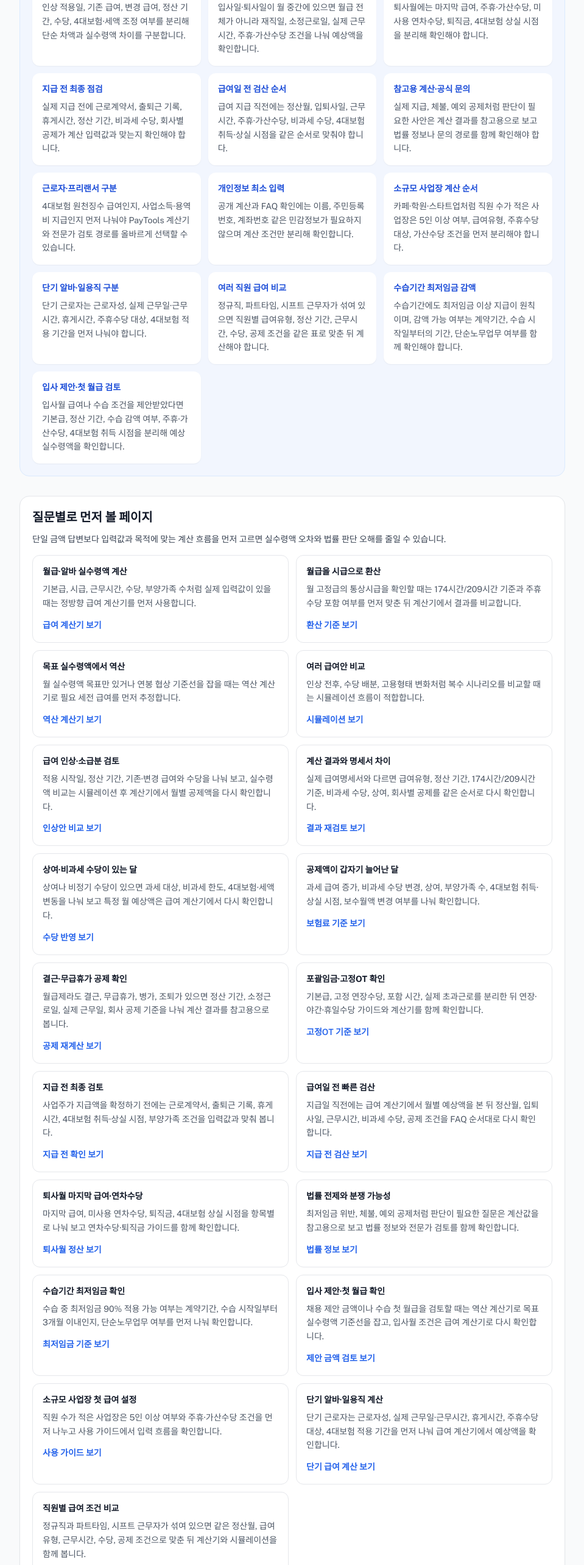
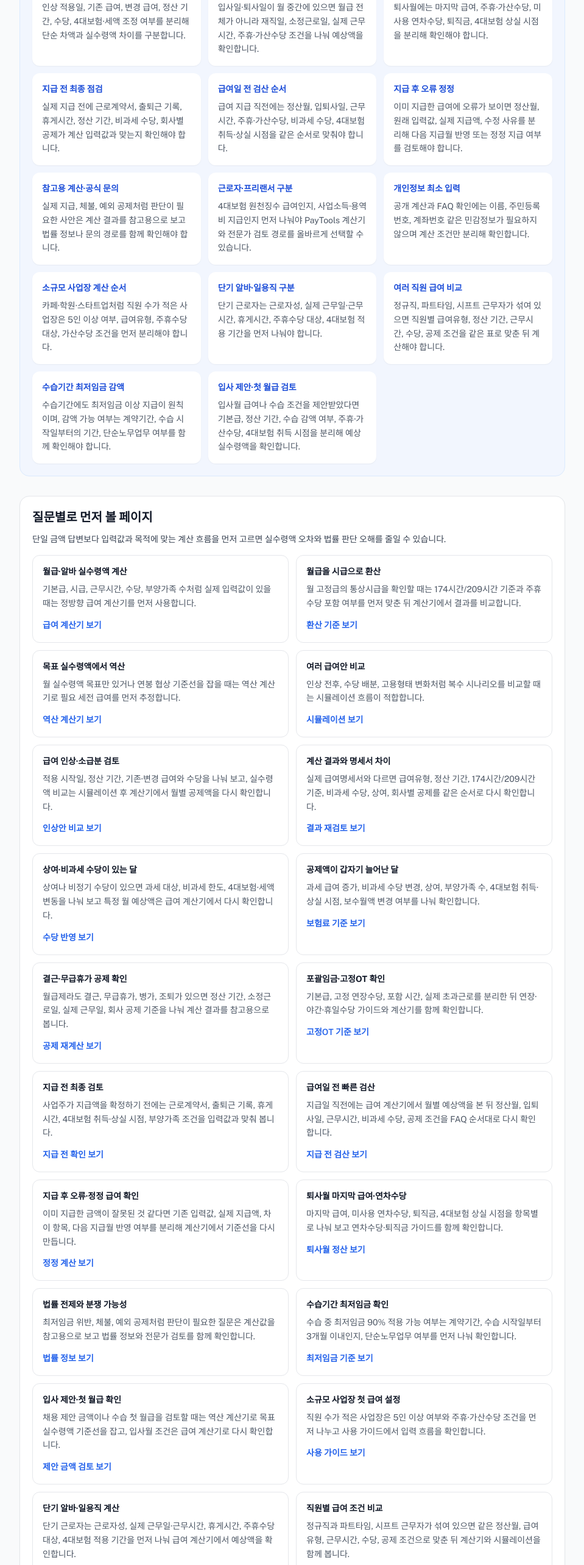
Before and after one commit to freenu0618/calcul, a React (Vite) app in the folder frontend/: page /faq in a window 1280 px wide. Shown: the part 1020-3586 px from the top of the page at 61% size, without its empty margins (160-1119 px from the left). Built offline with nearby package versions, Linux system fonts and the light colour scheme; no server answers.

Commit message:
improve: add payroll correction FAQ signals

```diff
--- a/frontend/src/pages/FAQ.tsx
+++ b/frontend/src/pages/FAQ.tsx
@@ -96,6 +96,10 @@ const categorySummaries: CategorySummary[] = [
   {
     title: '급여일 전 검산 순서',
     description: '급여 지급 직전에는 정산월, 입퇴사일, 근무시간, 주휴·가산수당, 비과세 수당, 4대보험 취득·상실 시점을 같은 순서로 맞춰야 합니다.',
+  },
+  {
+    title: '지급 후 오류 정정',
+    description: '이미 지급한 급여에 오류가 보이면 정산월, 원래 입력값, 실제 지급액, 수정 사유를 분리해 다음 지급월 반영 또는 정정 지급 여부를 검토해야 합니다.',
   },
   {
     title: '참고용 계산·공식 문의',
@@ -205,6 +209,12 @@ const answerRouteCards = [
     label: '지급 전 검산',
   },
   {
+    title: '지급 후 오류·정정 급여 확인',
+    description: '이미 지급한 금액이 잘못된 것 같다면 기존 입력값, 실제 지급액, 차이 항목, 다음 지급월 반영 여부를 분리해 계산기에서 기준선을 다시 만듭니다.',
+    to: '/calculator',
+    label: '정정 계산',
+  },
+  {
     title: '퇴사월 마지막 급여·연차수당',
     description: '마지막 급여, 미사용 연차수당, 퇴직금, 4대보험 상실 시점을 항목별로 나눠 보고 연차수당·퇴직금 가이드를 함께 확인합니다.',
     to: '/guide/annual-leave',
@@ -248,7 +258,7 @@ const answerRouteCards = [
   },
 ];
 
-const dateModified = '2026-08-15';
+const dateModified = '2026-08-24';
 
 const FAQ = () => {
   const [selectedCategory, setSelectedCategory] = useState<string>('전체');
@@ -330,6 +340,11 @@ const FAQ = () => {
       category: '계산기 선택',
       question: '급여 지급일 직전에 빠르게 검산하려면 어떤 순서가 좋나요?',
       answer: '먼저 급여 계산기에서 해당 정산월의 예상 지급 총액, 공제 총액, 실수령액을 확인하세요. 그다음 입사일·퇴사일, 실제 근무일과 휴게시간, 주휴수당 대상 여부, 연장·야간·휴일근로, 상여·비과세 수당, 4대보험 취득·상실 시점, 부양가족 수를 같은 순서로 맞춥니다. 금액이 크게 다르면 실제 지급 전에는 회사 공제 기준, 근로계약서, 근태기록, 전문가 검토로 분리하는 것이 안전합니다.',
+    },
+    {
+      category: '계산기 선택',
+      question: '급여를 이미 지급한 뒤 계산 오류를 발견하면 어떻게 확인하나요?',
+      answer: '먼저 정산월, 원래 입력한 급여유형과 근무시간, 실제 지급액, 오류로 의심되는 항목을 분리하세요. 다음으로 같은 조건을 급여 계산기에 다시 넣어 예상 지급 총액, 공제 총액, 실수령액 차이를 확인하고, 차이가 남으면 다음 지급월 반영, 정정 지급, 회사 공제 기준, 근로계약서와 근태기록을 함께 검토하세요. 체불, 최저임금 위반, 예외 공제처럼 판단이 필요한 경우에는 PayTools 결과를 참고용 기준선으로 두고 전문가 검토나 공식 문의로 분리하는 것이 안전합니다.',
     },
     {
       category: '계산기 선택',
```
Also changed, not shown: frontend/public/llms.txt, 1 other file (tests, documents, lock files or other folders).
